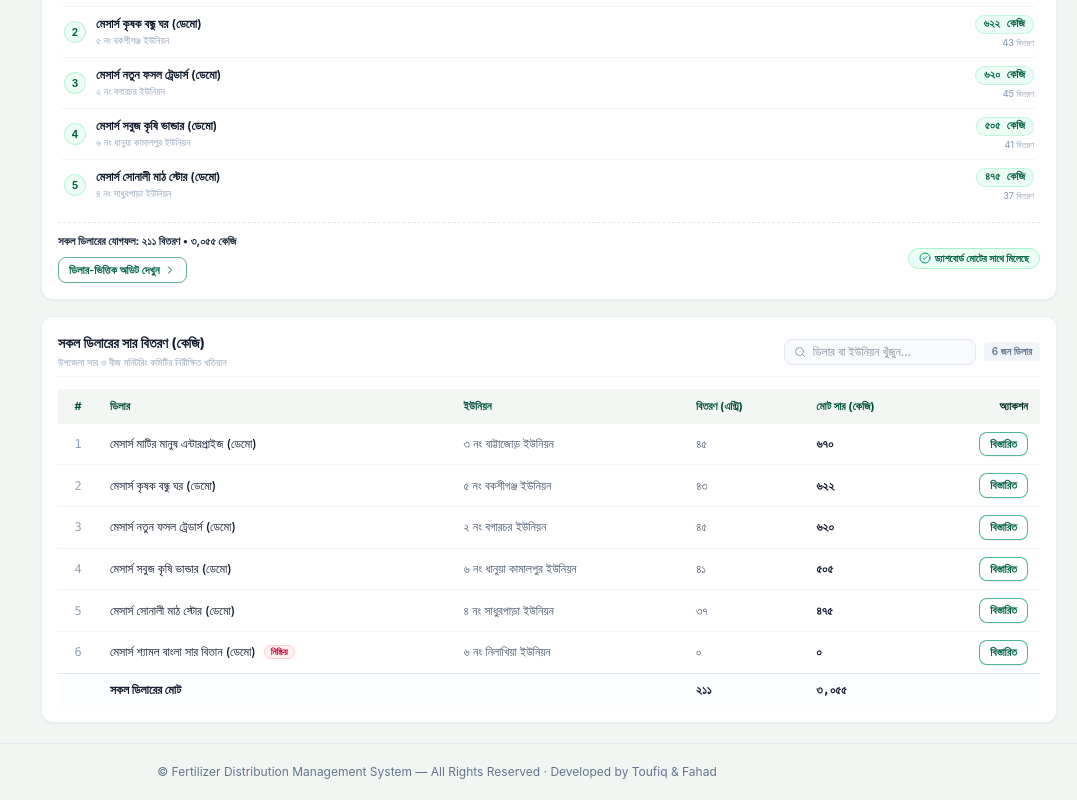
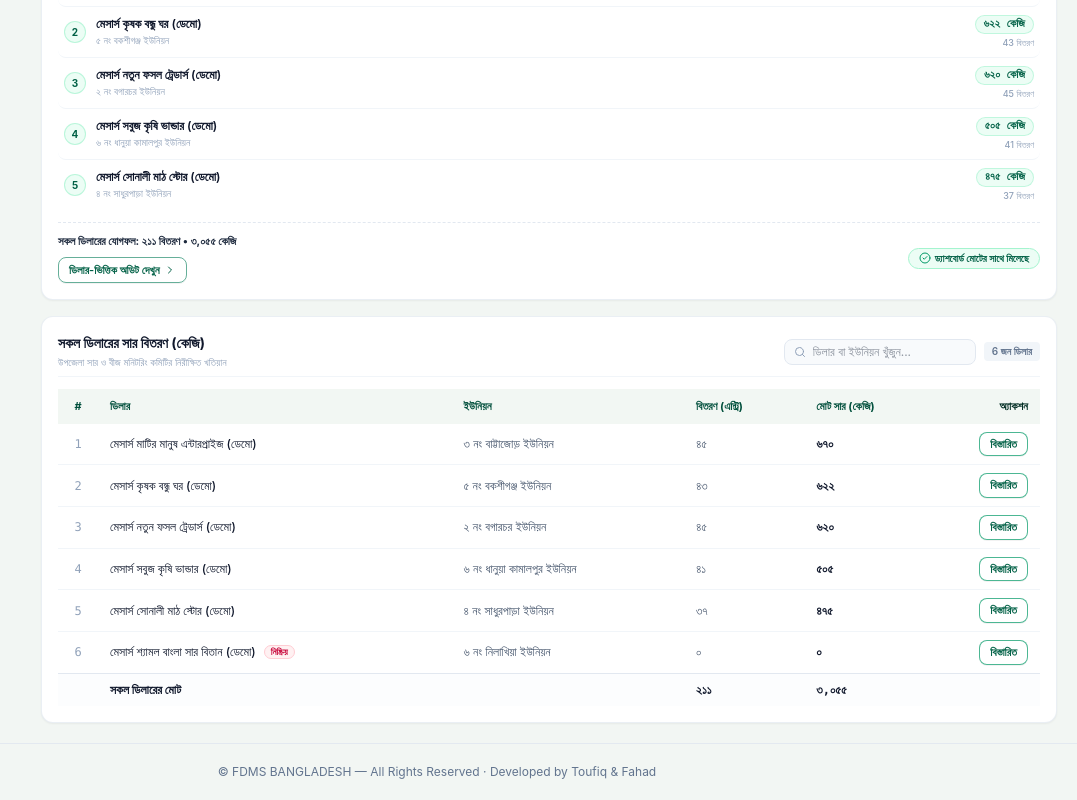
Before and after one commit to toufiquzzaman1177/FDMS-BANGLADESH, a React (Vite) app in the folder frontend/: page / in a window 1280 px wide. Shown: the part 1175-1975 px from the top of the page, without its empty margins (203-1280 px from the left). Built offline with nearby package versions, Linux system fonts and the light colour scheme.

Commit message:
Update footer text to FDMS BANGLADESH

```diff
--- a/frontend/src/components/Dashboard.jsx
+++ b/frontend/src/components/Dashboard.jsx
@@ -430,22 +430,20 @@ export default function Dashboard({ onLogout, currentUser = { name: 'Swapnil', r
                       <button
                         key={item.id}
                         onClick={() => setActiveTab(item.id)}
-                        className={`w-full flex items-center justify-between px-2.5 py-1.5 rounded-lg text-xs font-medium transition-all text-left cursor-pointer ${
-                          isActive
+                        className={`w-full flex items-center justify-between px-2.5 py-1.5 rounded-lg text-xs font-medium transition-all text-left cursor-pointer ${isActive
                             ? 'bg-emerald-50/90 text-emerald-900 font-semibold border-l-[3px] border-emerald-700 shadow-2xs'
                             : 'text-slate-600 hover:bg-slate-50 hover:text-slate-900'
-                        }`}
+                          }`}
                       >
                         <div className="flex items-center space-x-2 truncate">
                           <Icon className={`w-3.5 h-3.5 shrink-0 ${isActive ? 'text-emerald-700' : 'text-slate-400'}`} strokeWidth={1.8} />
                           <span className="truncate">{item.label}</span>
                         </div>
                         {item.badge && (
-                          <span className={`text-[9px] font-bold px-1.5 py-0.2 rounded-full ${
-                            item.badgeColor === 'rose'
+                          <span className={`text-[9px] font-bold px-1.5 py-0.2 rounded-full ${item.badgeColor === 'rose'
                               ? 'bg-rose-100 text-rose-700'
                               : 'bg-emerald-100 text-emerald-800'
-                          }`}>
+                            }`}>
                             {item.badge}
                           </span>
                         )}
@@ -1142,7 +1140,7 @@ export default function Dashboard({ onLogout, currentUser = { name: 'Swapnil', r
           ======================================================== */}
       <footer className="w-full bg-[#f2f6f3] border-t border-slate-200/90 py-4 sm:py-5 text-center text-[11px] sm:text-xs text-slate-500 z-10">
         <p className="px-4 font-normal tracking-normal text-slate-500">
-          © Fertilizer Distribution Management System — All Rights Reserved · Developed by Toufiq &amp; Fahad
+          © FDMS BANGLADESH — All Rights Reserved · Developed by Toufiq &amp; Fahad
         </p>
       </footer>
 
--- a/frontend/src/components/LoginPage.jsx
+++ b/frontend/src/components/LoginPage.jsx
@@ -247,7 +247,7 @@ export default function LoginPage({ onBackToHome, onLoginSuccess }) {
           FOOTER COPYRIGHT & CREDITS (Matching target style)
           ======================================================== */}
       <footer className="mt-8 text-center text-xs text-slate-500 z-10">
-        <p>© Fertilizer Distribution Management System — All Rights Reserved · Developed by Toufiq &amp; Fahad</p>
+        <p>© FDMS BANGLADESH — All Rights Reserved · Developed by Toufiq &amp; Fahad</p>
       </footer>
 
     </div>
```
